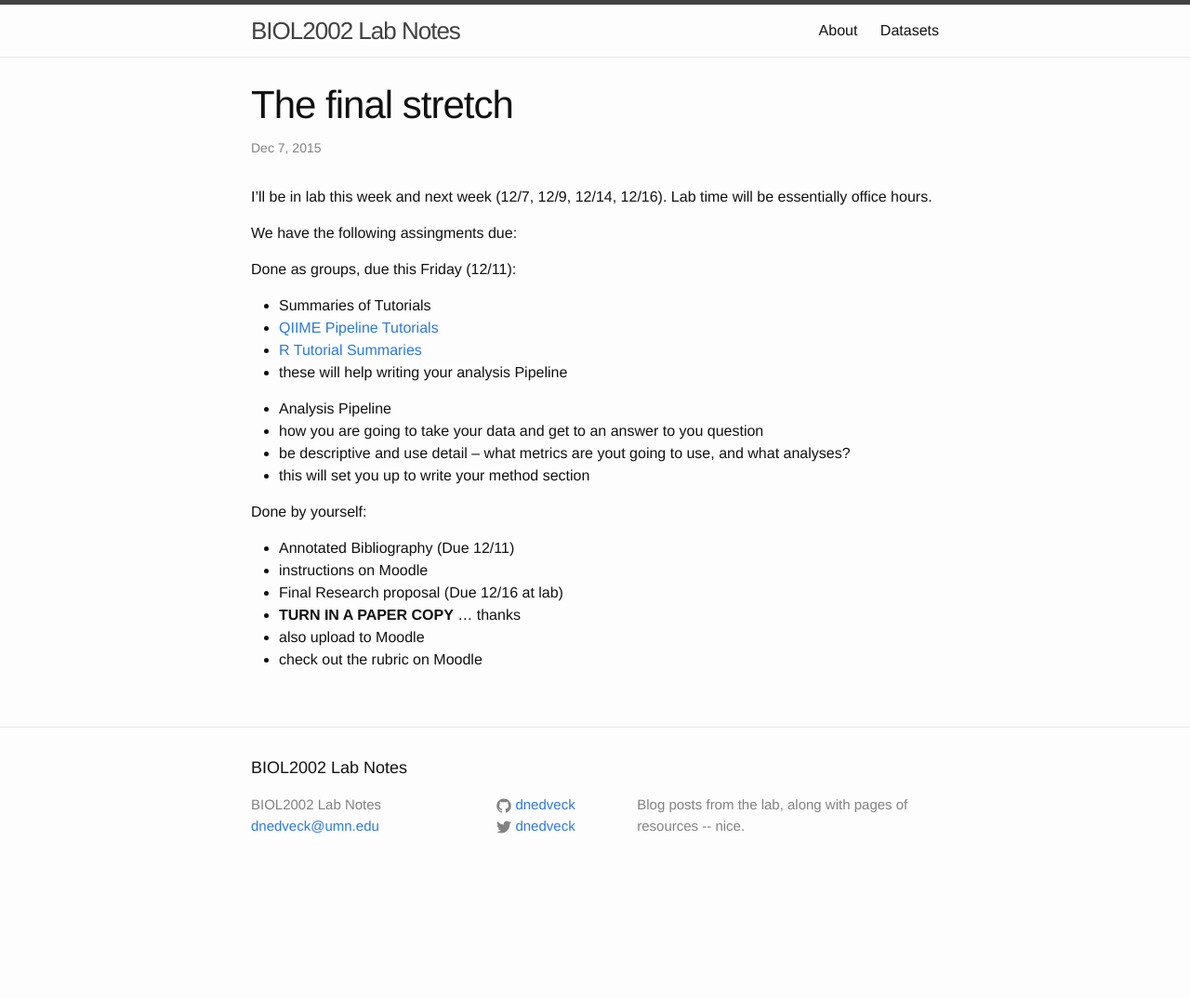
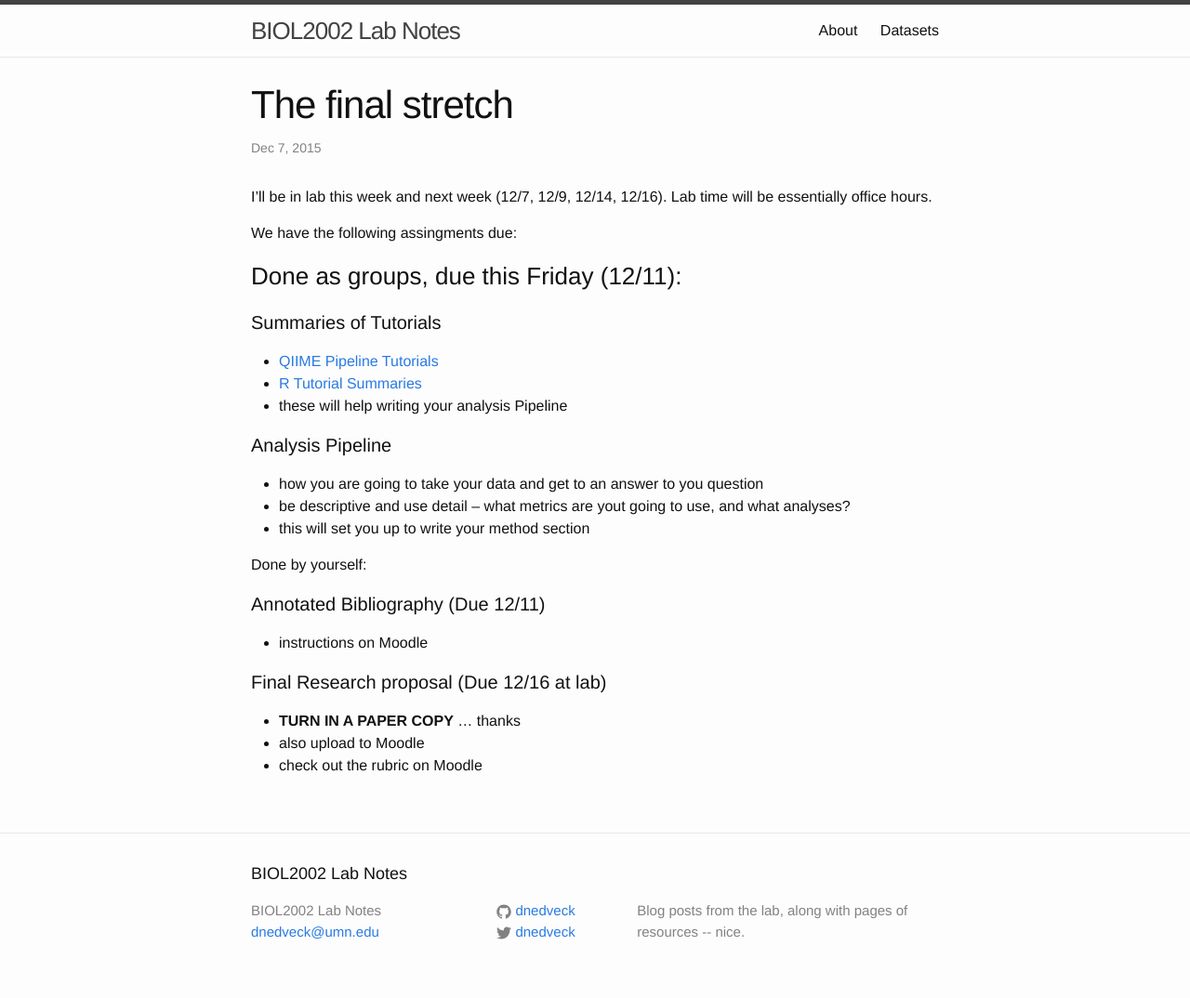
Before and after one commit to dnedveck/biol2002, a Jekyll site: the page built from _posts/2015-12-07-the-final-stretch.md, in a window 1280 px wide. Shown: the whole page at 93% size. Built offline with Jekyll 4.4.1, drawn with Linux system fonts in a browser that asks for light colours; before the commit the page ends 960 px from its top, so only the background shows below that.

Commit message:
fixed layout

```diff
--- a/_posts/2015-12-07-the-final-stretch.md
+++ b/_posts/2015-12-07-the-final-stretch.md
@@ -10,15 +10,17 @@ I'll be in lab this week and next week (12/7, 12/9, 12/14, 12/16). Lab time will
 
 We have the following assingments due:
 
-Done as groups, due this Friday (12/11):
+### Done as groups, due this Friday (12/11):
 
-- Summaries of Tutorials
+#### Summaries of Tutorials
+
  - [QIIME Pipeline Tutorials]({{ site.baseurl }}/assets/QIIMEpipeline_16Sanalysis.docx)
  - [R Tutorial Summaries]({{ site.baseurl }}/assets/Tutorial_summaries.docx)
  - these will help writing your analysis Pipeline
 
 
-- Analysis Pipeline
+#### Analysis Pipeline
+
  - how you are going to take your data and get to an answer to you question
  - be descriptive and use detail -- what metrics are yout going to use, and what analyses?
  - this will set you up to write your method section
@@ -27,9 +29,12 @@ Done as groups, due this Friday (12/11):
 
 Done by yourself:
 
-- Annotated Bibliography (Due 12/11)
+#### Annotated Bibliography (Due 12/11)
+
  - instructions on Moodle
-- Final Research proposal (Due 12/16 at lab)
+
+####  Final Research proposal (Due 12/16 at lab)
+
  - **TURN IN A PAPER COPY** ... thanks
  - also upload to Moodle
  - check out the rubric on Moodle
```
